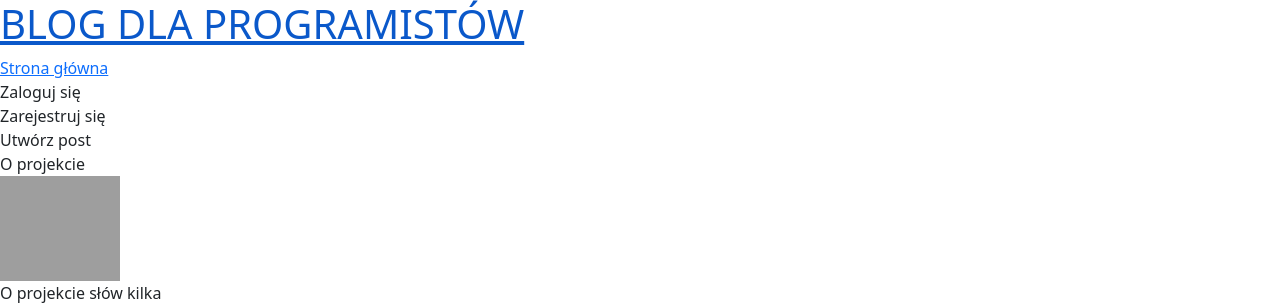
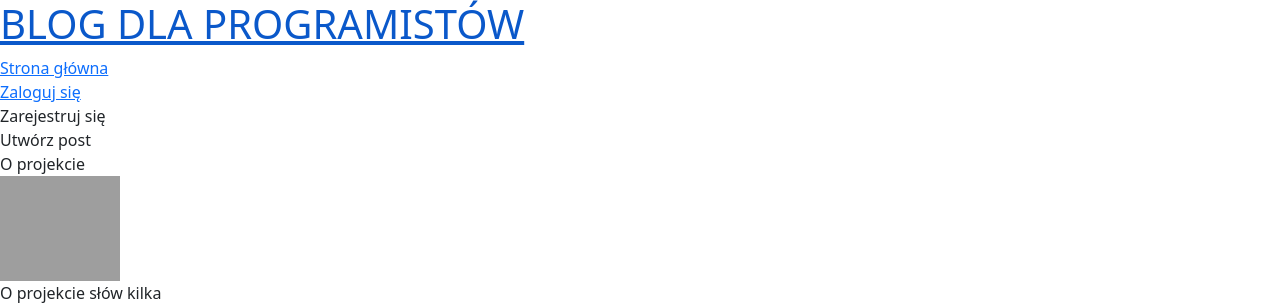
Before and after one commit to Salvek/projektZwinne, a Django app: page / in a window 1280 px wide. Shown: the top 307 px of the page. Run offline with Django 4.2, Linux system fonts and the light colour scheme; data that the repository does not hold is empty; grey boxes are pictures that could not be loaded.

Commit message:
Changing functions of buttons

```diff
--- a/blog/templates/blog/base.html
+++ b/blog/templates/blog/base.html
@@ -13,7 +13,7 @@
     </div>
     <div id="menu">
             <div class="option"><a href="/">Strona główna</a></div>
-            <div class="option">Zaloguj się</div>
+            <div class="option"><a href="/admin">Zaloguj się</a></div>
             <div class="option">Zarejestruj się</div>
             <div class="option">Utwórz post</div>
             <div class="option">O projekcie</div>
```
